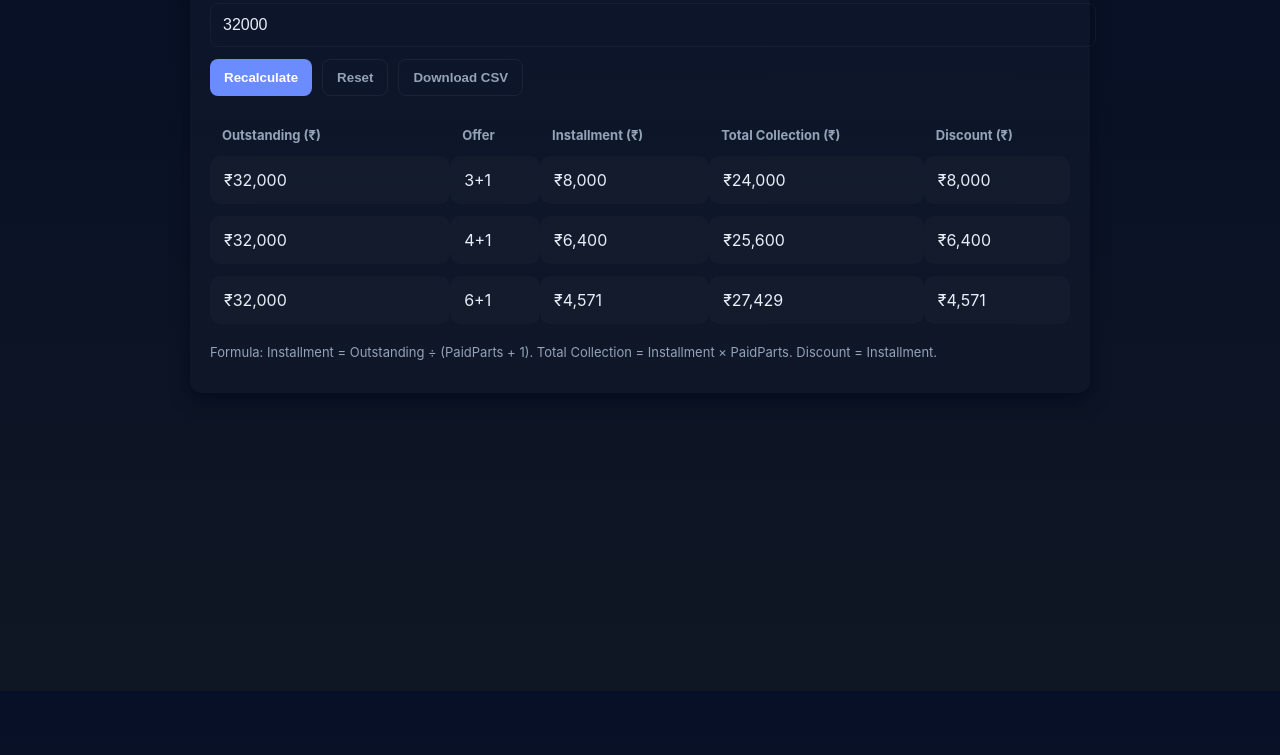
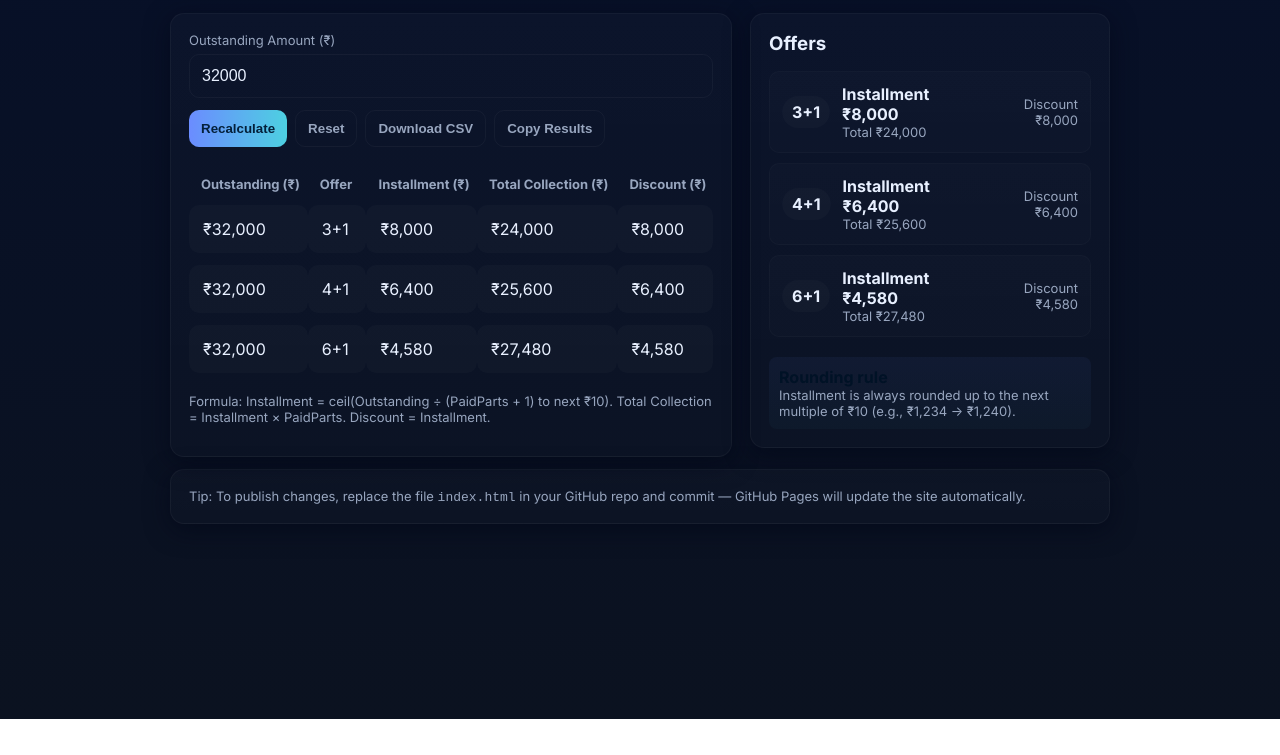
Before and after one commit to acfl2017acfl/settlement-calulator, a plain HTML site: page index.html in a window 1280 px wide. Shown: the part 109-864 px from the top of the page. After the commit the page ends 828 px from the top, so only its background shows below. Drawn offline with Linux system fonts and the light colour scheme.

Commit message:
Update index.html

```diff
--- a/index.html
+++ b/index.html
@@ -4,37 +4,81 @@
   <meta charset="utf-8" />
   <meta name="viewport" content="width=device-width,initial-scale=1" />
   <title>Settlement Offer Calculator</title>
+  <link rel="preconnect" href="https://fonts.googleapis.com">
+  <link rel="preconnect" href="https://fonts.gstatic.com" crossorigin>
+  <link href="https://fonts.googleapis.com/css2?family=Inter:wght@300;400;600;700&display=swap" rel="stylesheet">
   <style>
-    :root{--bg:#0f1724;--card:#0b1220;--muted:#94a3b8;--accent:#6b8cff;--pill:#111827}
-    html,body{height:100%;margin:0;font-family:Inter,ui-sans-serif,system-ui,Segoe UI,Roboto,"Helvetica Neue",Arial}
-    body{background:linear-gradient(180deg,#071026 0%, #0f1724 100%);color:#e6eef8;padding:32px}
-    .container{max-width:900px;margin:0 auto}
-    h1{font-size:20px;margin:0 0 14px}
-    .card{background:linear-gradient(180deg, rgba(255,255,255,0.02), rgba(255,255,255,0.01));padding:20px;border-radius:12px;box-shadow:0 6px 18px rgba(2,6,23,0.6)}
+    :root{
+      --bg-1: #0b1220; --bg-2: #071028; --card: rgba(255,255,255,0.03);
+      --muted: #98a6bf; --accent: #6b8cff; --glass: rgba(255,255,255,0.04);
+    }
+    *{box-sizing:border-box}
+    html,body{height:100%;margin:0;font-family:Inter,system-ui,-apple-system,Segoe UI,Roboto,"Helvetica Neue",Arial;background:linear-gradient(180deg,var(--bg-2) 0%,var(--bg-1) 100%);color:#e8f0ff}
+    .wrap{max-width:980px;margin:28px auto;padding:20px}
+    header{display:flex;gap:16px;align-items:center;margin-bottom:18px}
+    .brand{display:flex;gap:12px;align-items:center}
+    .logo{width:56px;height:56px;border-radius:12px;background:linear-gradient(135deg,#6b8cff,#4dd0e1);display:flex;align-items:center;justify-content:center;font-weight:700;color:#07203a}
+    h1{margin:0;font-size:18px}
+    p.lead{margin:0;color:var(--muted);font-size:13px}
+
+    .grid{display:grid;grid-template-columns:1fr 360px;gap:18px}
+    @media(max-width:880px){.grid{grid-template-columns:1fr}}
+
+    .card{background:linear-gradient(180deg, rgba(255,255,255,0.02), rgba(255,255,255,0.01)); padding:18px;border-radius:14px;box-shadow:0 6px 24px rgba(2,6,23,0.6);border:1px solid var(--glass)}
+
     label{display:block;font-size:13px;color:var(--muted);margin-bottom:6px}
-    input[type=number]{width:100%;padding:12px;border-radius:8px;border:1px solid rgba(255,255,255,0.04);background:transparent;color:inherit;font-size:16px}
-    .row{display:flex;gap:10px;margin-top:12px}
-    button{background:var(--accent);border:0;padding:10px 14px;border-radius:8px;color:#fff;font-weight:600;cursor:pointer}
-    button.secondary{background:transparent;border:1px solid rgba(255,255,255,0.06);color:var(--muted)}
-    table{width:100%;border-collapse:separate;border-spacing:0 12px;margin-top:18px}
-    th{text-align:left;color:var(--muted);font-size:13px;padding-left:12px}
+    input[type=number]{width:100%;padding:12px;border-radius:10px;border:1px solid rgba(255,255,255,0.04);background:transparent;color:inherit;font-size:16px}
+
+    .controls{display:flex;gap:8px;margin-top:12px;flex-wrap:wrap}
+    .btn{display:inline-flex;align-items:center;gap:8px;padding:10px 12px;border-radius:10px;border:0;cursor:pointer;font-weight:600}
+    .btn.primary{background:linear-gradient(90deg,var(--accent),#4dd0e1);color:#04203a}
+    .btn.ghost{background:transparent;border:1px solid rgba(255,255,255,0.04);color:var(--muted)}
+    .btn.warn{background:#ffbb6a;color:#2a1200}
+
+    table{width:100%;border-collapse:separate;border-spacing:0 12px;margin-top:16px}
+    th{color:var(--muted);font-size:13px;text-align:left;padding-left:12px}
     td{background:rgba(255,255,255,0.02);padding:14px;border-radius:10px}
-    .cell-amount{min-width:120px}
     .muted{color:var(--muted);font-size:13px}
-    .flex-between{display:flex;justify-content:space-between;align-items:center}
-    @media (max-width:600px){.row{flex-direction:column}}
+
+    .offer-list{display:flex;flex-direction:column;gap:10px}
+    .offer{display:flex;justify-content:space-between;align-items:center;padding:12px;border-radius:10px;background:linear-gradient(180deg, rgba(255,255,255,0.015), rgba(255,255,255,0.01));border:1px solid rgba(255,255,255,0.02)}
+    .offer .left{display:flex;gap:12px;align-items:center}
+    .pill{background:rgba(255,255,255,0.02);padding:6px 10px;border-radius:999px;font-weight:700}
+    .small{font-size:13px;color:var(--muted)}
+
+    footer{margin-top:14px;color:var(--muted);font-size:13px}
+
+    .tools{display:flex;flex-direction:column;gap:10px}
+    .copy{display:flex;gap:8px}
+
+    .note{margin-top:10px;padding:10px;border-radius:8px;background:linear-gradient(180deg, rgba(107,140,255,0.06), rgba(77,208,225,0.03));color:#001226}
+
+    /* small helpers */
+    .right{text-align:right}
   </style>
 </head>
 <body>
-  <div class="container">
-    <h1>Settlement Offer Calculator (3+1, 4+1, 6+1)</h1>
-    <div class="card">
+  <div class="wrap">
+    <header>
+      <div class="brand">
+        <div class="logo">SO</div>
+        <div>
+          <h1>Settlement Offer Calculator</h1>
+          <p class="lead">Quickly compare 3+1, 4+1 and 6+1 offers — installments always rounded up to the next ₹10.</p>
+        </div>
+      </div>
+    </header>
+
+    <div class="grid">
+      <main class="card">
         <label for="outstanding">Outstanding Amount (₹)</label>
         <input id="outstanding" type="number" min="0" value="32000" />
-      <div class="row">
-        <button id="calc">Recalculate</button>
-        <button id="reset" class="secondary">Reset</button>
-        <button id="download" class="secondary">Download CSV</button>
+
+        <div class="controls">
+          <button id="calc" class="btn primary">Recalculate</button>
+          <button id="reset" class="btn ghost">Reset</button>
+          <button id="download" class="btn ghost">Download CSV</button>
+          <button id="copy" class="btn ghost">Copy Results</button>
         </div>
 
         <table id="results" aria-live="polite">
@@ -47,69 +91,108 @@
               <th>Discount (₹)</th>
             </tr>
           </thead>
-        <tbody id="tbody">
-          <!-- rows injected by JS -->
-        </tbody>
+          <tbody id="tbody"></tbody>
         </table>
-      <p class="muted" style="margin-top:8px">Formula: Installment = Outstanding ÷ (PaidParts + 1). Total Collection = Installment × PaidParts. Discount = Installment.</p>
+
+        <p class="muted" style="margin-top:8px">Formula: Installment = ceil(Outstanding ÷ (PaidParts + 1) to next ₹10). Total Collection = Installment × PaidParts. Discount = Installment.</p>
+      </main>
+
+      <aside>
+        <div class="card tools">
+          <h3 style="margin:0 0 6px">Offers</h3>
+          <div class="offer-list" id="offerList"></div>
+
+          <div class="note">
+            <div style="font-weight:700">Rounding rule</div>
+            <div class="small">Installment is always rounded up to the next multiple of ₹10 (e.g., ₹1,234 → ₹1,240).</div>
           </div>
+        </div>
+      </aside>
+    </div>
+
+    <footer class="card" style="margin-top:12px">Tip: To publish changes, replace the file <code>index.html</code> in your GitHub repo and commit — GitHub Pages will update the site automatically.</footer>
   </div>
 
   <script>
-    // Offers to show (only these three)
     const offers = [ {paid:3}, {paid:4}, {paid:6} ];
-
     const elOutstanding = document.getElementById('outstanding');
     const btnCalc = document.getElementById('calc');
     const btnReset = document.getElementById('reset');
     const btnDownload = document.getElementById('download');
+    const btnCopy = document.getElementById('copy');
     const tbody = document.getElementById('tbody');
+    const offerList = document.getElementById('offerList');
 
     function formatINR(n){
       if (isNaN(n)) return '-';
       return new Intl.NumberFormat('en-IN', {style:'currency',currency:'INR',maximumFractionDigits:0}).format(Math.round(n));
     }
 
-    function calculateAndRender(){
-      const outstanding = Number(elOutstanding.value) || 0;
-      tbody.innerHTML = '';
-      offers.forEach(o => {
-        const paidParts = o.paid; // e.g. 3 for 3+1
+    function ceilTo10(x){
+      return Math.ceil(x/10)*10;
+    }
+
+    function calculateOffers(outstanding){
+      return offers.map(o=>{
+        const paidParts = o.paid;
         const divisor = paidParts + 1;
-        const installment = outstanding / divisor; // exact number
+        const instRaw = outstanding / divisor;
+        const installment = ceilTo10(instRaw);
         const totalCollection = installment * paidParts;
         const discount = installment;
+        return {paidParts,installment,totalCollection,discount};
+      });
+    }
 
+    function renderOffers(){
+      const outstanding = Number(elOutstanding.value) || 0;
+      const rows = calculateOffers(outstanding);
+      tbody.innerHTML = '';
+      rows.forEach(r=>{
         const tr = document.createElement('tr');
         tr.innerHTML = `
           <td class="cell-amount">${formatINR(outstanding)}</td>
-          <td> ${paidParts}+1 </td>
-          <td>${formatINR(installment)}</td>
-          <td>${formatINR(totalCollection)}</td>
-          <td>${formatINR(discount)}</td>
+          <td> ${r.paidParts}+1 </td>
+          <td>${formatINR(r.installment)}</td>
+          <td>${formatINR(r.totalCollection)}</td>
+          <td>${formatINR(r.discount)}</td>
         `;
         tbody.appendChild(tr);
       });
+
+      // update aside list
+      offerList.innerHTML = '';
+      rows.forEach(r=>{
+        const div = document.createElement('div'); div.className='offer';
+        div.innerHTML = `<div class="left"><div class="pill">${r.paidParts}+1</div><div><div style="font-weight:700">Installment ${formatINR(r.installment)}</div><div class="small">Total ${formatINR(r.totalCollection)}</div></div></div><div class="right small">Discount ${formatINR(r.discount)}</div>`;
+        offerList.appendChild(div);
+      });
     }
 
-    btnCalc.addEventListener('click', calculateAndRender);
-    btnReset.addEventListener('click', ()=>{ elOutstanding.value=''; calculateAndRender(); });
+    btnCalc.addEventListener('click', renderOffers);
+    btnReset.addEventListener('click', ()=>{ elOutstanding.value=''; renderOffers(); });
 
     btnDownload.addEventListener('click', ()=>{
       const outstanding = Number(elOutstanding.value) || 0;
       const rows = [['Outstanding','Offer','Installment','TotalCollection','Discount']];
-      offers.forEach(o=>{
-        const paid = o.paid; const div = paid+1; const inst = outstanding/div; const tot = inst*paid; const disc = inst;
-        rows.push([outstanding, `${paid}+1`, Math.round(inst), Math.round(tot), Math.round(disc)]);
-      });
+      const data = calculateOffers(outstanding);
+      data.forEach(d=>rows.push([outstanding, `${d.paidParts}+1`, d.installment, d.totalCollection, d.discount]));
       const csv = rows.map(r=>r.join(',')).join('\n');
       const blob = new Blob([csv], {type:'text/csv'});
       const url = URL.createObjectURL(blob);
       const a = document.createElement('a'); a.href=url; a.download='settlement_offers.csv'; document.body.appendChild(a); a.click(); a.remove(); URL.revokeObjectURL(url);
     });
 
+    btnCopy.addEventListener('click', async ()=>{
+      const outstanding = Number(elOutstanding.value) || 0;
+      const rows = calculateOffers(outstanding);
+      let txt = 'Outstanding: ' + outstanding + '\n';
+      rows.forEach(r=>{ txt += `${r.paidParts}+1 -> Installment: ${r.installment}, Total: ${r.totalCollection}, Discount: ${r.discount}\n`; });
+      try{ await navigator.clipboard.writeText(txt); alert('Results copied to clipboard'); } catch(e){ alert('Copy failed: allow clipboard access or use Download CSV'); }
+    });
+
     // initial render
-    calculateAndRender();
+    renderOffers();
   </script>
 </body>
 </html>
```
Lines whose indentation alone changed are shown as unchanged.
